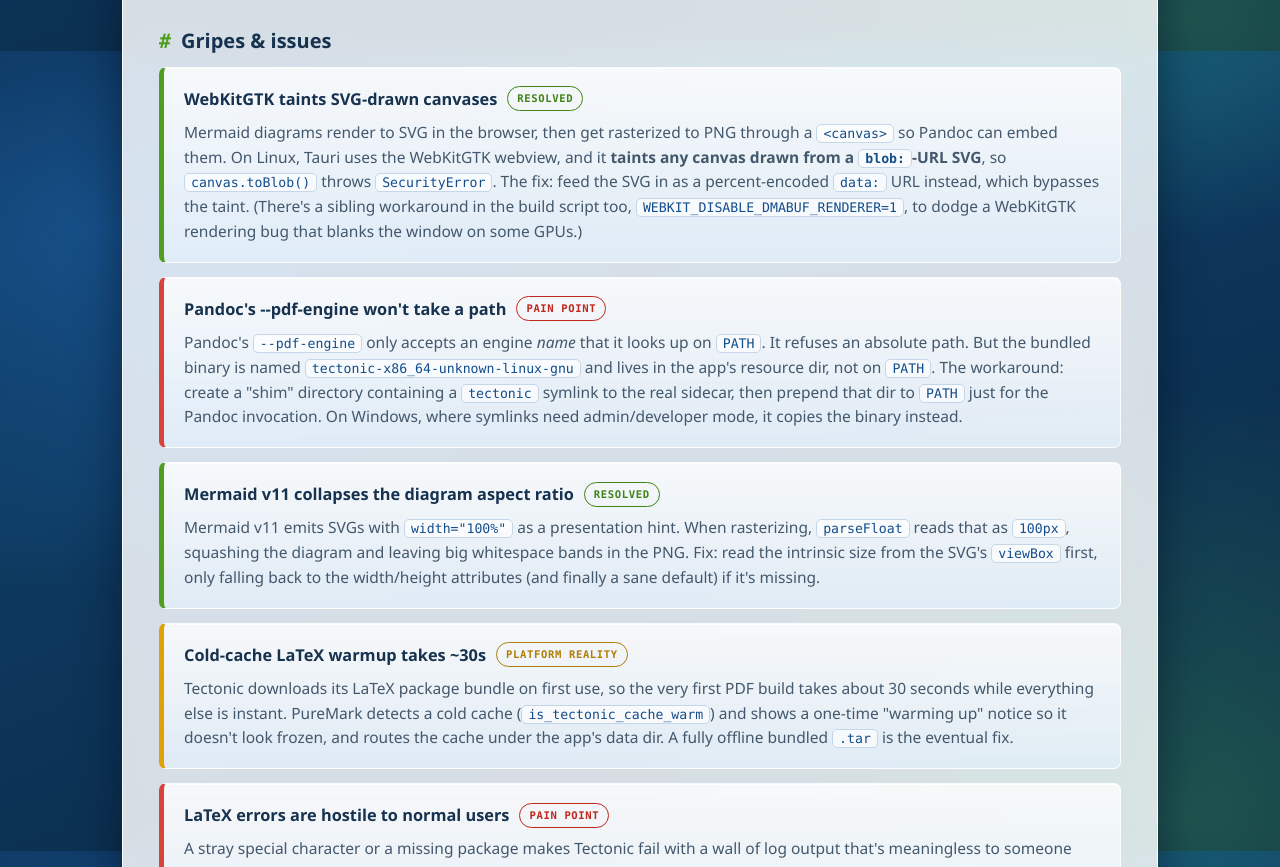
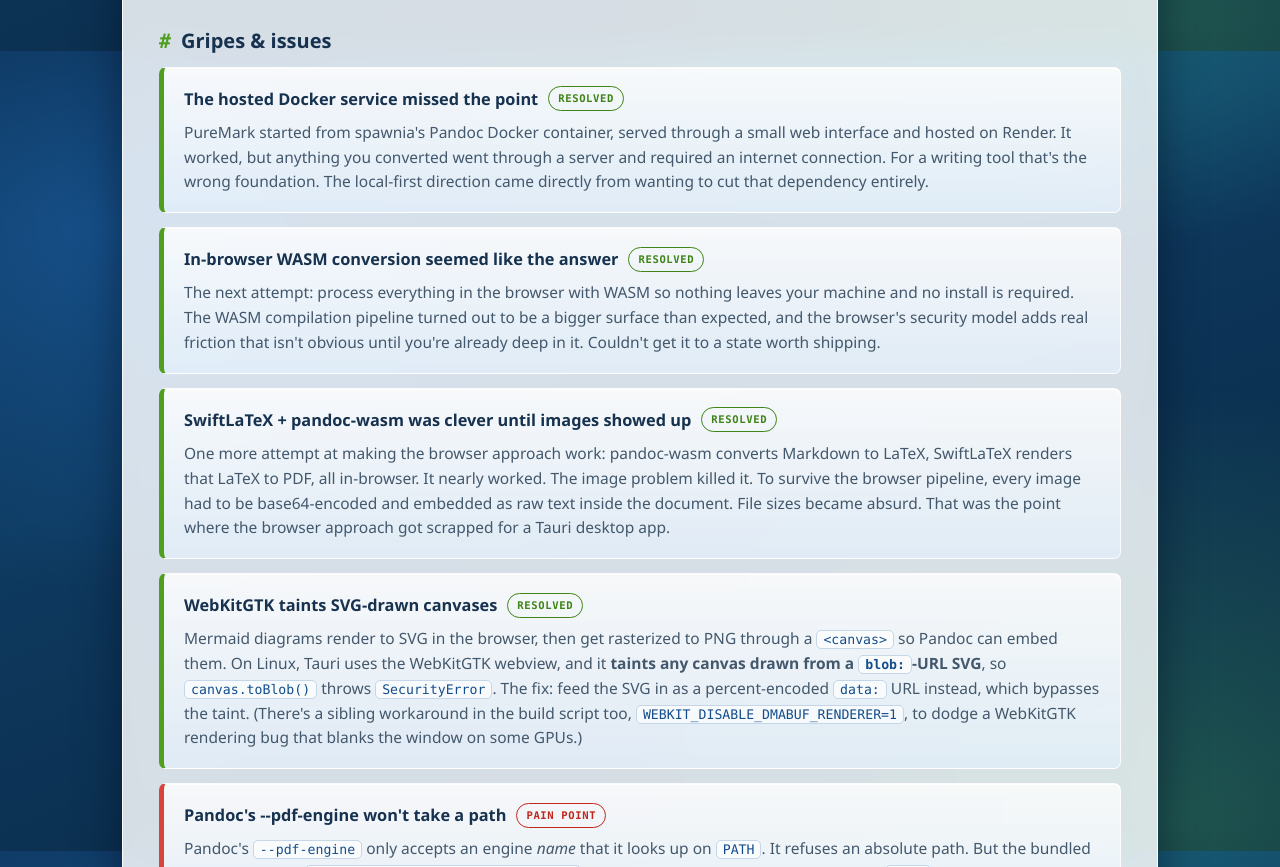
Before and after one commit to mayitreya/website, a plain HTML site: page projects.html in a window 1280 px wide. Shown: the part 3949-4816 px from the top of the page. Drawn offline with Linux system fonts and the light colour scheme; a web font is replaced by a local one.

Commit message:
Add files via upload

```diff
--- a/projects.html
+++ b/projects.html
@@ -173,6 +173,18 @@
     <div class="dd-section">
       <h3><span class="hash">#</span> Gripes &amp; issues</h3>
       <div class="gripe-grid">
+        <div class="gripe fixed">
+          <div class="gripe-head"><span class="g-title">The hosted Docker service missed the point</span><span class="gripe-tag">resolved</span></div>
+          <p>PureMark started from spawnia's Pandoc Docker container, served through a small web interface and hosted on Render. It worked, but anything you converted went through a server and required an internet connection. For a writing tool that's the wrong foundation. The local-first direction came directly from wanting to cut that dependency entirely.</p>
+        </div>
+        <div class="gripe fixed">
+          <div class="gripe-head"><span class="g-title">In-browser WASM conversion seemed like the answer</span><span class="gripe-tag">resolved</span></div>
+          <p>The next attempt: process everything in the browser with WASM so nothing leaves your machine and no install is required. The WASM compilation pipeline turned out to be a bigger surface than expected, and the browser's security model adds real friction that isn't obvious until you're already deep in it. Couldn't get it to a state worth shipping.</p>
+        </div>
+        <div class="gripe fixed">
+          <div class="gripe-head"><span class="g-title">SwiftLaTeX + pandoc-wasm was clever until images showed up</span><span class="gripe-tag">resolved</span></div>
+          <p>One more attempt at making the browser approach work: pandoc-wasm converts Markdown to LaTeX, SwiftLaTeX renders that LaTeX to PDF, all in-browser. It nearly worked. The image problem killed it. To survive the browser pipeline, every image had to be base64-encoded and embedded as raw text inside the document. File sizes became absurd. That was the point where the browser approach got scrapped for a Tauri desktop app.</p>
+        </div>
         <div class="gripe fixed">
           <div class="gripe-head"><span class="g-title">WebKitGTK taints SVG-drawn canvases</span><span class="gripe-tag">resolved</span></div>
           <p>Mermaid diagrams render to SVG in the browser, then get rasterized to PNG through a <code>&lt;canvas&gt;</code> so Pandoc can embed them. On Linux, Tauri uses the WebKitGTK webview, and it <strong>taints any canvas drawn from a <code>blob:</code>-URL SVG</strong>, so <code>canvas.toBlob()</code> throws <code>SecurityError</code>. The fix: feed the SVG in as a percent-encoded <code>data:</code> URL instead, which bypasses the taint. (There's a sibling workaround in the build script too, <code>WEBKIT_DISABLE_DMABUF_RENDERER=1</code>, to dodge a WebKitGTK rendering bug that blanks the window on some GPUs.)</p>
```
